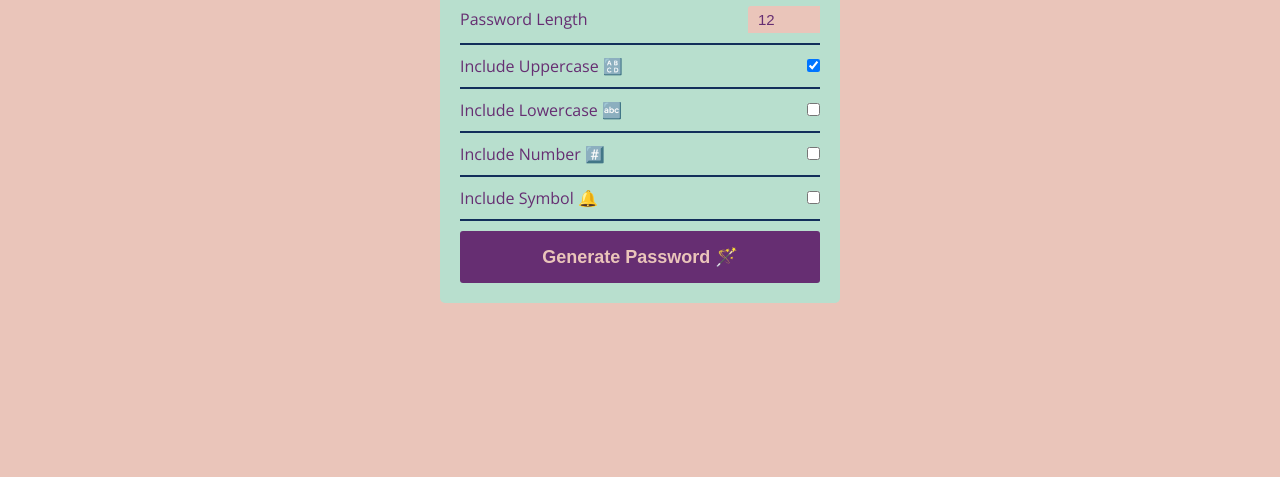
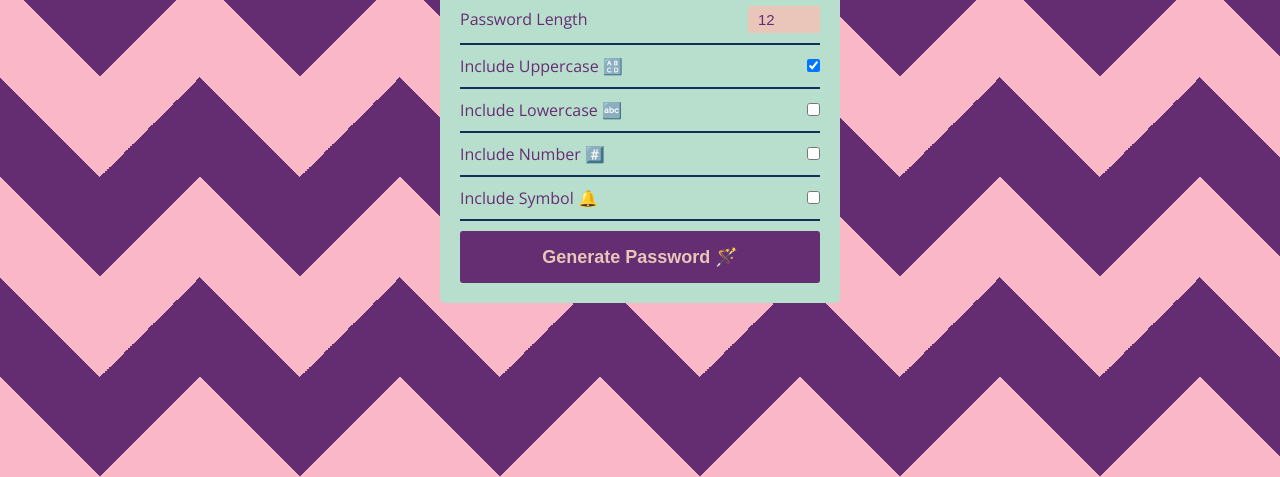
Before and after one commit to DanielaBerlin/password-generator, a plain HTML site: page index.html in a window 1280 px wide. Shown: the part 323-800 px from the top of the page. Drawn offline with nearby package versions, Linux system fonts and the light colour scheme.

Commit message:
Refactor CSS background styles for improved visual appeal

```diff
--- a/styles.css
+++ b/styles.css
@@ -39,7 +39,22 @@ img {
 
 section {
   height: 100vh;
-  background-color: #eac5ba;
+  background-color: hsl(289,43%,31%);
+  background-image:
+  linear-gradient(-45deg,
+  transparent 75%,
+  hsl(346,87%,85%) 75%),
+  linear-gradient(45deg,
+  transparent 75%,
+  hsl(346,87%,85%) 75%),
+  linear-gradient(-135deg,
+  transparent 75%,
+  hsl(346,87%,85%) 75%),
+  linear-gradient(135deg,
+  transparent 75%,
+  hsl(346,87%,85%) 75%);
+  background-size: 20rem 20rem;
+  background-position: 10rem 0, 10rem 0, 0 0, 0 0;
   display: flex;
   justify-content: center;
   align-items: center;
```
